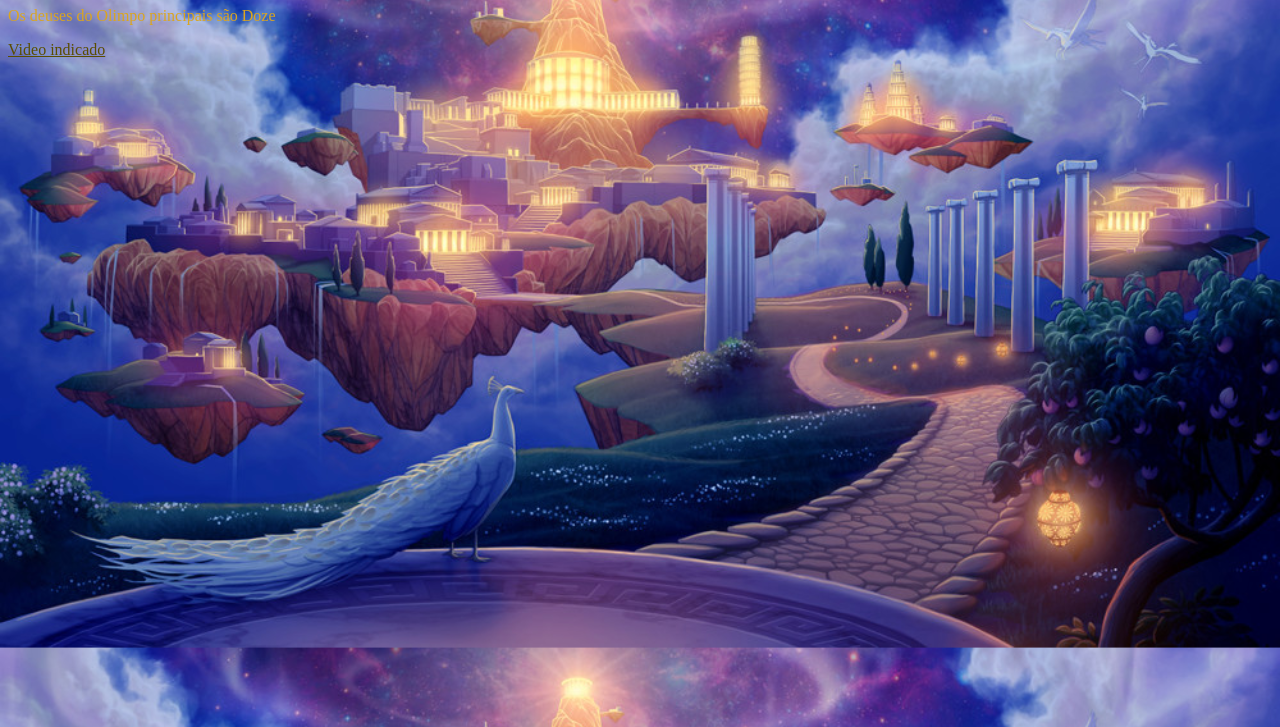
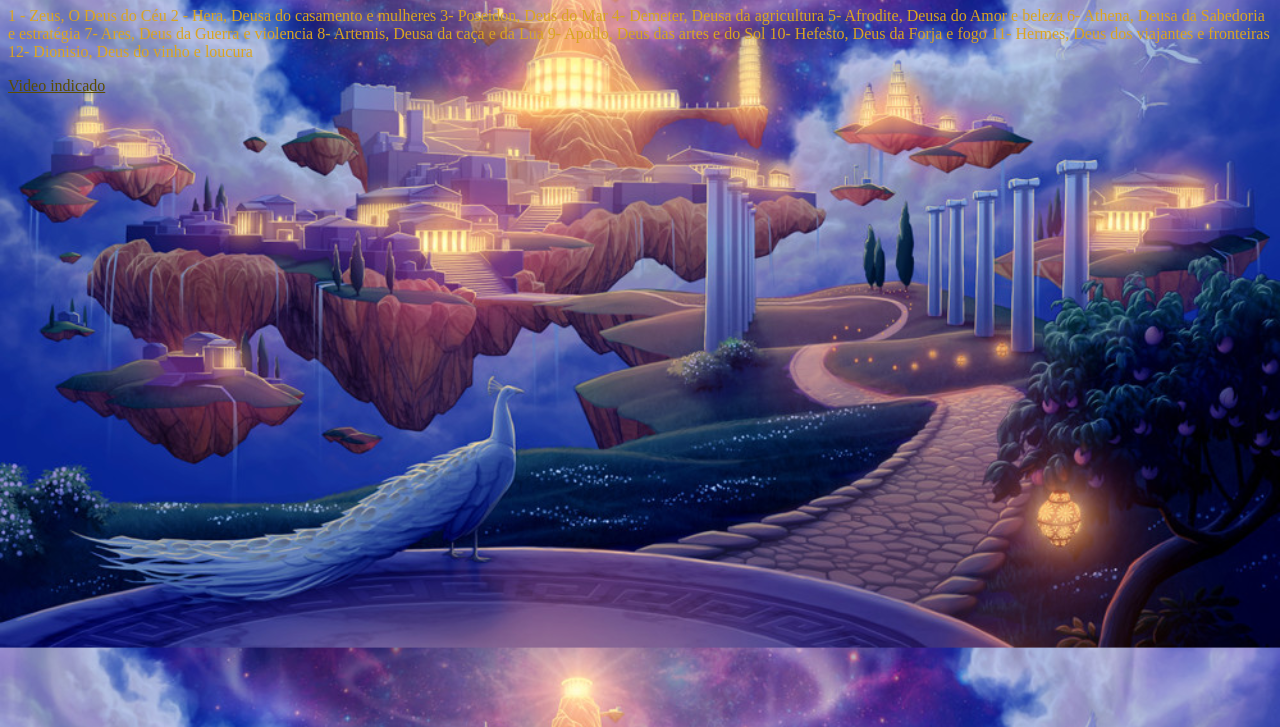
Before and after one commit to joaobatista13/primeiraPagina, a plain HTML site: page index.html in a window 1280 px wide. Shown: the part 73-800 px from the top of the page. Drawn offline with Linux system fonts and the light colour scheme.

Commit message:
index.html

```diff
--- a/index.html
+++ b/index.html
@@ -9,8 +9,22 @@
 </head>
 <body>
     <h1> Deuses do Olimpo</h1>
-    <p>Os deuses do Olimpo principais são Doze </p>
+    <p>1 - Zeus, O Deus do Céu
+       2 - Hera, Deusa do casamento e mulheres
+       3- Poseidon, Deus do Mar
+       4- Demeter, Deusa da agricultura
+       5- Afrodite, Deusa do Amor e beleza
+       6- Athena, Deusa da Sabedoria e estratégia
+       7- Ares, Deus da Guerra e violencia
+       8- Artemis, Deusa da caça e da Lua
+       9- Apollo, Deus das artes e do Sol
+       10- Hefesto, Deus da Forja e fogo
+       11- Hermes, Deus dos viajantes e fronteiras
+       12- Dionisio, Deus do vinho e loucura
+
+    </p>
 
     <a href="https://www.youtube.com/watch?v=2wdKjZ5d8N8">Video indicado</a>
 </body>
+
 </html>
```
